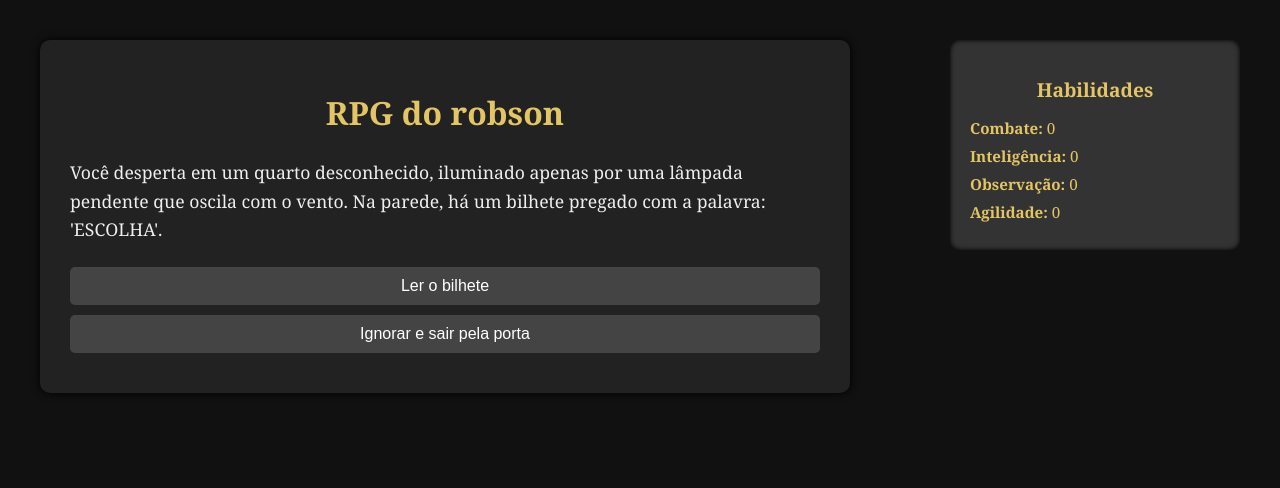
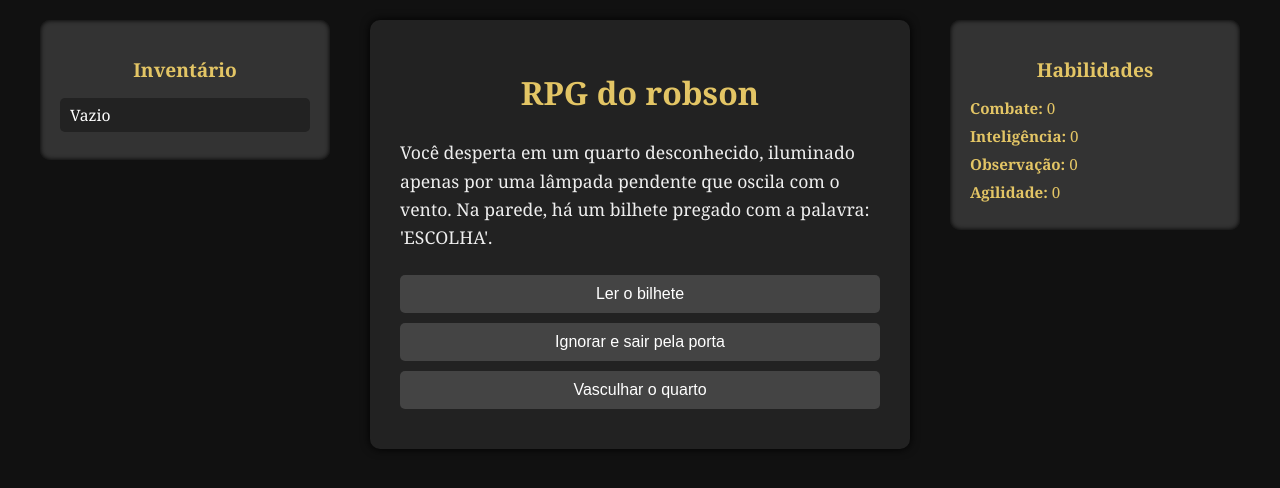
Before and after one commit to paiaao/Projeto_PI, a plain HTML site: page index.html in a window 1280 px wide. Drawn offline with Linux system fonts and the light colour scheme.

```diff
--- a/index.html
+++ b/index.html
@@ -8,6 +8,10 @@
 </head>
 <body>
   <div id="layout">
+    <div id="painel-inventario">
+      <h2>Inventário</h2>
+      <ul id="inventario-lista"></ul>
+    </div>
     <div id="jogo">
       <h1>RPG do robson</h1>
       <div id="texto">Carregando história...</div>
--- a/narrativa.json
+++ b/narrativa.json
@@ -3,7 +3,31 @@
     "texto": "Você desperta em um quarto desconhecido, iluminado apenas por uma lâmpada pendente que oscila com o vento. Na parede, há um bilhete pregado com a palavra: 'ESCOLHA'.",
     "opcoes": [
       { "texto": "Ler o bilhete", "destino": "bilhete", "bonus": { "inteligencia": 1 } },
-      { "texto": "Ignorar e sair pela porta", "destino": "porta", "bonus": { "observacao": 1 } }
+      { "texto": "Ignorar e sair pela porta", "destino": "porta", "bonus": { "observacao": 1 } },
+      { "texto": "Vasculhar o quarto", "destino": "vasculhar_quarto", "bonus": { "observacao": 1 } }
+    ]
+  },
+
+  "vasculhar_quarto": {
+    "texto": "Você encontra uma chave enferrujada e um diário antigo sob a cama. O diário está trancado.",
+    "opcoes": [
+      { "texto": "Tentar abrir o diário com a chave", "destino": "diario", "requisitos": { "inteligencia": 1 } },
+      { "texto": "Guardar os itens e sair pela porta", "destino": "porta", "bonus": { "observacao": 1 } }
+    ]
+  },
+
+  "diario": {
+    "texto": "O diário revela anotações sobre rituais e segredos da cidade. Você aprende sobre criaturas que habitam as sombras.",
+    "opcoes": [
+      { "texto": "Estudar os rituais", "destino": "ritual", "bonus": { "inteligencia": 2 } },
+      { "texto": "Ignorar e sair pela porta", "destino": "porta" }
+    ]
+  },
+
+  "ritual": {
+    "texto": "Você realiza um pequeno ritual de proteção. Sente-se mais atento e preparado para o que está por vir.",
+    "opcoes": [
+      { "texto": "Sair pela porta", "destino": "porta", "bonus": { "observacao": 2 } }
     ]
   },
 
@@ -19,7 +43,31 @@
     "texto": "Você sai para um corredor escuro. Ao fundo, há uma escada descendente e uma porta semiaberta com luz vermelha vazando por baixo.",
     "opcoes": [
       { "texto": "Descer as escadas", "destino": "escada", "requisitos": { "observacao": 1 }, "bonus": { "inteligencia": 1 } },
-      { "texto": "Entrar na porta vermelha", "destino": "sala_vermelha", "requisitos": { "inteligencia": 2 } }
+      { "texto": "Entrar na porta vermelha", "destino": "sala_vermelha", "requisitos": { "inteligencia": 2 } },
+      { "texto": "Explorar o corredor", "destino": "corredor", "bonus": { "observacao": 1 } }
+    ]
+  },
+
+  "corredor": {
+    "texto": "No corredor, você encontra uma porta trancada e uma janela quebrada. O vento traz sussurros.",
+    "opcoes": [
+      { "texto": "Tentar abrir a porta trancada", "destino": "porta_trancada", "requisitos": { "inteligencia": 2 } },
+      { "texto": "Sair pela janela", "destino": "rua_externa", "bonus": { "agilidade": 1 } }
+    ]
+  },
+
+  "porta_trancada": {
+    "texto": "A porta se abre para uma sala secreta cheia de símbolos. Um artefato brilha no centro.",
+    "opcoes": [
+      { "texto": "Pegar o artefato", "destino": "artefato", "bonus": { "inteligencia": 1, "observacao": 1 } },
+      { "texto": "Voltar ao corredor", "destino": "corredor" }
+    ]
+  },
+
+  "artefato": {
+    "texto": "Ao tocar o artefato, você sente uma energia percorrer seu corpo. Suas habilidades aumentam.",
+    "opcoes": [
+      { "texto": "Sair pela janela", "destino": "rua_externa", "bonus": { "combate": 1, "agilidade": 1 } }
     ]
   },
 
@@ -75,7 +123,16 @@
     "texto": "Um jardim murado, tomado por neblina, se estende à sua frente. Estátuas antigas observam você de forma incômoda.",
     "opcoes": [
       { "texto": "Explorar o jardim", "destino": "estatua", "requisitos": { "observacao": 2 } },
-      { "texto": "Subir no muro", "destino": "rua_externa", "bonus": { "agilidade": 1 } }
+      { "texto": "Subir no muro", "destino": "rua_externa", "bonus": { "agilidade": 1 } },
+      { "texto": "Procurar por passagens secretas", "destino": "passagem_secreta", "requisitos": { "inteligencia": 2 } }
+    ]
+  },
+
+  "passagem_secreta": {
+    "texto": "Você encontra uma passagem oculta entre as raízes de uma árvore. Ela leva a um santuário subterrâneo.",
+    "opcoes": [
+      { "texto": "Entrar no santuário", "destino": "santuário", "bonus": { "inteligencia": 1 } },
+      { "texto": "Voltar ao jardim", "destino": "jardim" }
     ]
   },
 
@@ -90,7 +147,8 @@
   "maldição": {
     "texto": "Ao tocar a esfera sem permissão, uma dor lancinante invade sua mente. Ecos de vozes antigas sussurram eternamente.",
     "opcoes": [
-      { "texto": "Tentar resistir", "destino": "fim_maldicao", "bonus": { "combate": 1 } }
+      { "texto": "Tentar resistir", "destino": "fim_maldicao", "bonus": { "combate": 1 } },
+      { "texto": "Deixar a esfera", "destino": "sala_vermelha" }
     ]
   },
 
@@ -114,7 +172,24 @@
     "texto": "Atravessando o muro, você encontra uma rua deserta com postes quebrados. Ao longe, ouve-se um sino.",
     "opcoes": [
       { "texto": "Seguir o som do sino", "destino": "igreja" },
-      { "texto": "Entrar em um beco", "destino": "mercado" }
+      { "texto": "Entrar em um beco", "destino": "mercado" },
+      { "texto": "Explorar as casas abandonadas", "destino": "casas_abandonadas", "bonus": { "observacao": 1 } }
+    ]
+  },
+
+  "casas_abandonadas": {
+    "texto": "Dentro de uma casa, você encontra suprimentos e um mapa da cidade. Isso pode ajudar em sua jornada.",
+    "opcoes": [
+      { "texto": "Estudar o mapa", "destino": "mapa", "bonus": { "inteligencia": 1 } },
+      { "texto": "Voltar para a rua", "destino": "rua_externa" }
+    ]
+  },
+
+  "mapa": {
+    "texto": "O mapa revela atalhos e áreas perigosas. Você se sente mais preparado para explorar.",
+    "opcoes": [
+      { "texto": "Seguir para o mercado", "destino": "mercado", "bonus": { "agilidade": 1 } },
+      { "texto": "Ir para a igreja", "destino": "igreja", "bonus": { "inteligencia": 1 } }
     ]
   },
 
@@ -151,7 +226,16 @@
   "igreja": {
     "texto": "Uma igreja abandonada com vitrais quebrados se ergue. No altar, um livro aberto em seu nome.",
     "opcoes": [
-      { "texto": "Ler o livro", "destino": "fim_profecia", "requisitos": { "inteligencia": 4 } }
+      { "texto": "Ler o livro", "destino": "fim_profecia", "requisitos": { "inteligencia": 4 } },
+      { "texto": "Explorar a sacristia", "destino": "sacristia", "bonus": { "observacao": 1 } }
+    ]
+  },
+
+  "sacristia": {
+    "texto": "Na sacristia, você encontra uma relíquia sagrada. Ela aumenta sua força interior.",
+    "opcoes": [
+      { "texto": "Usar a relíquia", "destino": "fim_guardiao", "bonus": { "combate": 2 } },
+      { "texto": "Voltar ao altar", "destino": "igreja" }
     ]
   },
 
--- a/script.js
+++ b/script.js
@@ -5,6 +5,7 @@ let habilidades = {
   observacao: 0,
   agilidade: 0
 };
+let inventario = [];
 
 function escolher(destino) {
   const estado = narrativa[destino];
@@ -17,6 +18,7 @@ function escolher(destino) {
   estado.opcoes.forEach(op => {
     const requisitos = op.requisitos || {};
     const bonus = op.bonus || {};
+    const itens = op.itens || [];
     const podeEscolher = Object.keys(requisitos).every(skill => habilidades[skill] >= requisitos[skill]);
 
     // Construir a legenda de requisitos, se houver
@@ -40,6 +42,12 @@ function escolher(destino) {
           habilidades[skill] += bonus[skill];
         }
       }
+      // adicionar itens ao inventário
+      itens.forEach(item => {
+        if (!inventario.includes(item)) {
+          inventario.push(item);
+        }
+      });
       escolher(op.destino);
     };
 
@@ -47,11 +55,28 @@ function escolher(destino) {
   });
 
   atualizarPainelHabilidades();
+  atualizarPainelInventario();
 }
 
 function atualizarPainelHabilidades() {
   for (let skill in habilidades) {
     document.getElementById(skill).textContent = habilidades[skill];
+  }
+}
+
+function atualizarPainelInventario() {
+  const lista = document.getElementById("inventario-lista");
+  lista.innerHTML = "";
+  if (inventario.length === 0) {
+    const vazio = document.createElement("li");
+    vazio.textContent = "Vazio";
+    lista.appendChild(vazio);
+  } else {
+    inventario.forEach(item => {
+      const li = document.createElement("li");
+      li.textContent = item;
+      lista.appendChild(li);
+    });
   }
 }
 
--- a/style.css
+++ b/style.css
@@ -18,13 +18,13 @@ body {
   justify-content: space-between;
   max-width: 1200px;
   width: 100%;
-  margin: 40px;
+  margin: 20px;
   gap: 40px;
 }
 
 #jogo {
   flex: 1;
-  max-width: 750px;
+  max-width: 950px;
   background-color: #222;
   padding: 30px;
   border-radius: 10px;
@@ -88,3 +88,36 @@ h1 {
 #painel-habilidades p {
   margin: 8px 0;
 }
+
+#painel-inventario {
+  width: 250px;
+  background-color: #333;
+  padding: 20px;
+  border-radius: 10px;
+  color: #e3c565;
+  font-size: 0.95rem;
+  box-shadow: inset 0 0 5px #000;
+  flex-shrink: 0;
+  margin-right: 0;
+}
+
+#painel-inventario h2 {
+  text-align: center;
+  font-size: 1.2rem;
+  margin-bottom: 15px;
+}
+
+#inventario-lista {
+  list-style: none;
+  padding: 0;
+  margin: 0;
+}
+
+#inventario-lista li {
+  margin-bottom: 8px;
+  background: #222;
+  padding: 6px 10px;
+  border-radius: 5px;
+  color: #fff;
+  font-size: 0.98rem;
+}
```
